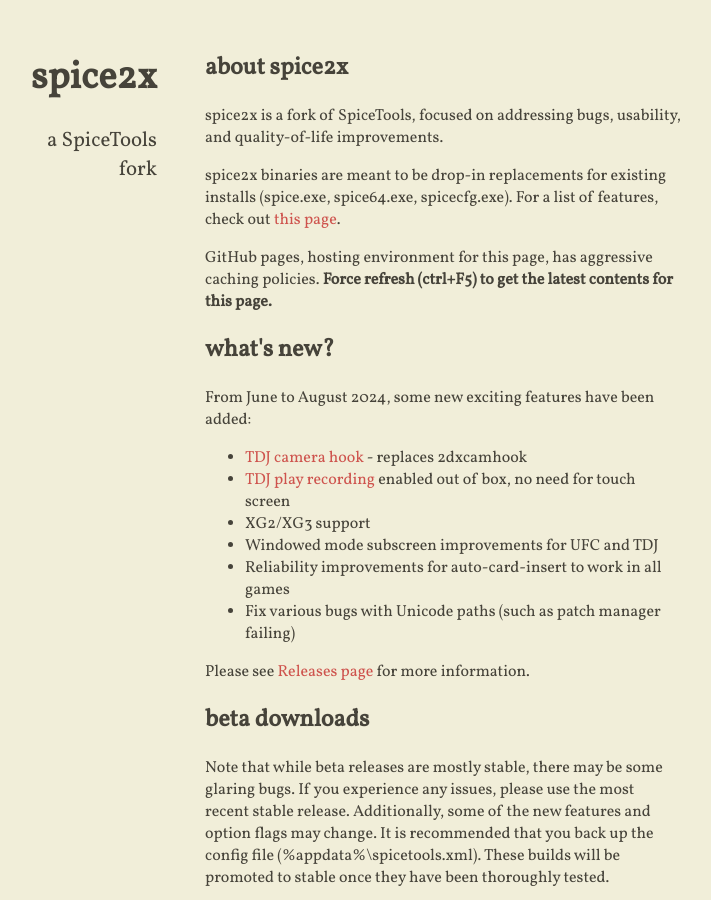
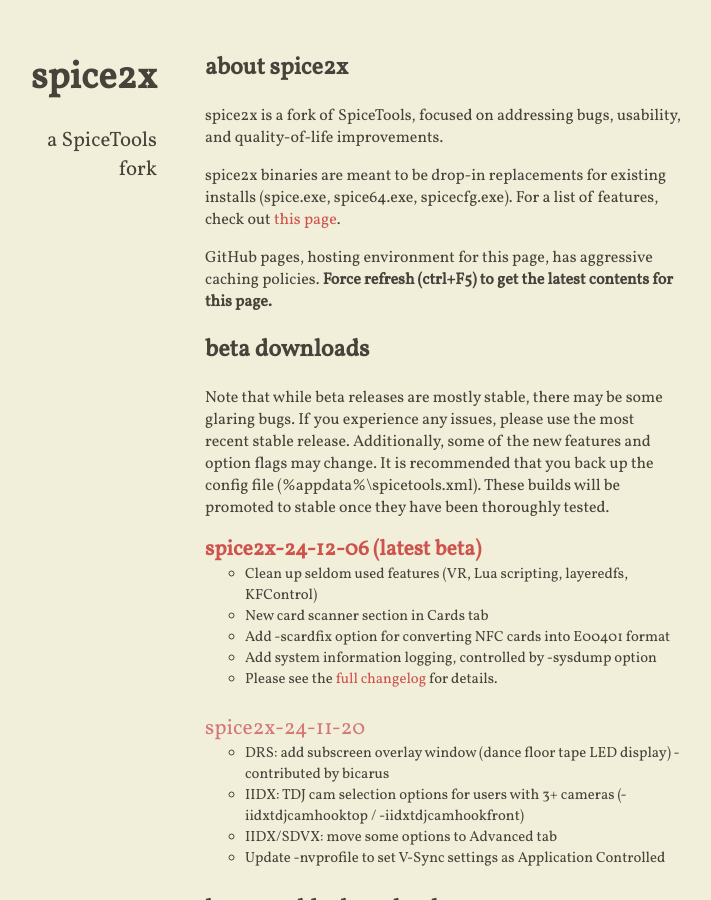
Before and after one commit to spice2x/spice2x.github.io, a Jekyll site: the page built from docs/index.html, in a window 1280 px wide and 900 px high. Shown: the whole window, without its empty margins (299-1010 px from the left). Built offline with Jekyll 4.4.1, drawn with Linux system fonts in a browser that asks for light colours; nearby versions of some CDN libraries.

Commit message:
clean up new features section

```diff
--- a/docs/_includes/content.html
+++ b/docs/_includes/content.html
@@ -8,21 +8,6 @@
 <p>GitHub pages, hosting environment for this page, has aggressive caching policies.
 <strong>Force refresh (ctrl+F5) to get the latest contents for this page.
 </strong></p>
-
-<h2>what's new?</h2>
-
-<p>From June to August 2024, some new exciting features have been added:</p>
-
-<ul>
-  <li><a href="https://github.com/spice2x/spice2x.github.io/wiki/IIDX-TDJ-Camera-Hook-and-Play-Recording">TDJ camera hook</a> - replaces 2dxcamhook</li>
-  <li><a href="https://github.com/spice2x/spice2x.github.io/wiki/IIDX-TDJ-Camera-Hook-and-Play-Recording">TDJ play recording</a> enabled out of box, no need for touch screen</li>
-  <li>XG2/XG3 support</li>
-  <li>Windowed mode subscreen improvements for UFC and TDJ</li>
-  <li>Reliability improvements for auto-card-insert to work in all games</li>
-  <li>Fix various bugs with Unicode paths (such as patch manager failing)</li>
-</ul>
-
-Please see <a href="https://github.com/spice2x/spice2x.github.io/releases">Releases page</a> for more information.
 
 <h2>beta downloads</h2>
 
```
